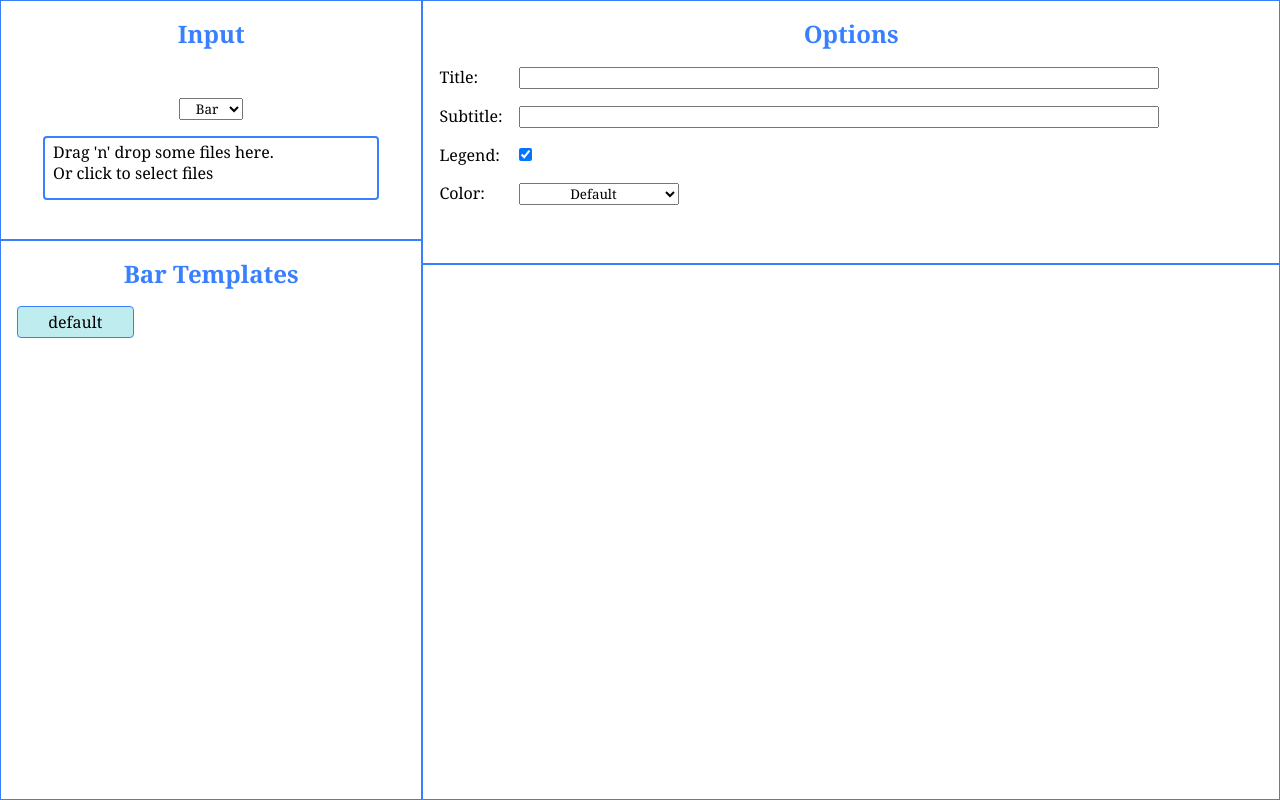
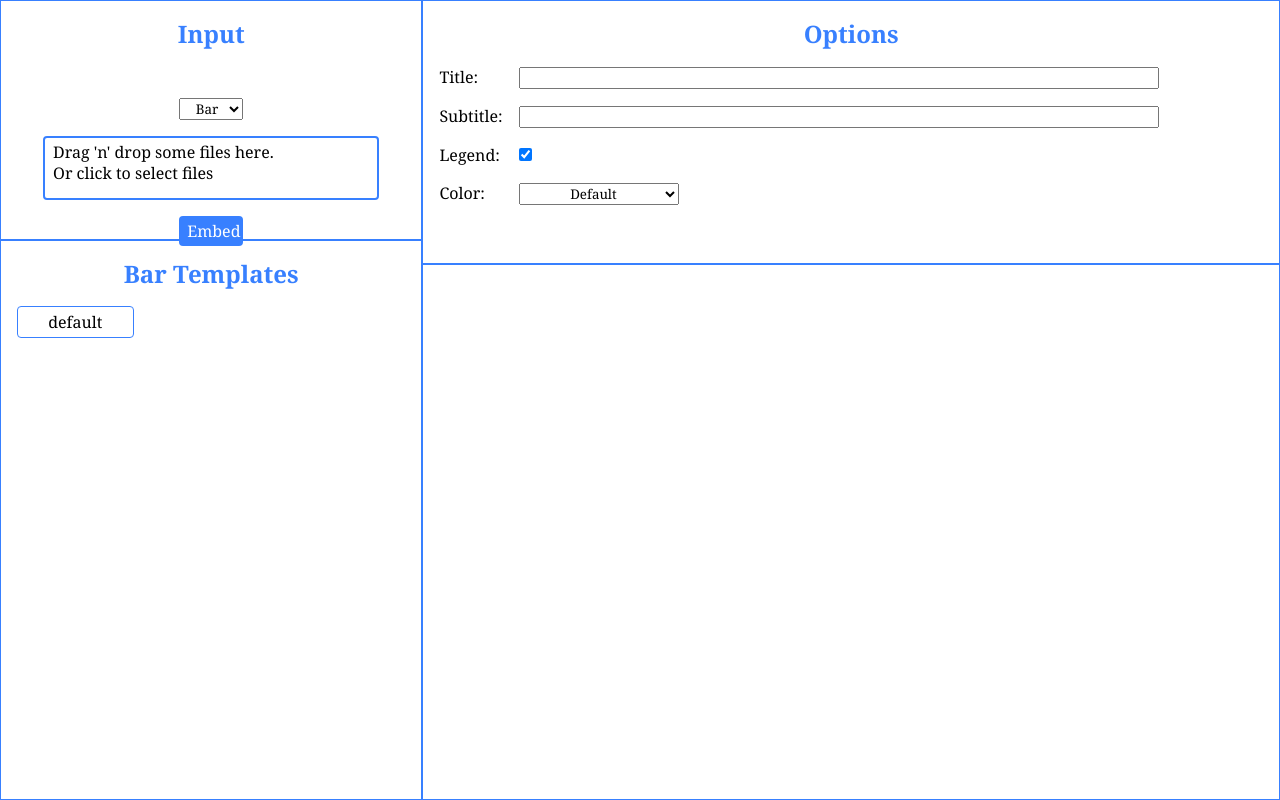
Before and after one commit to michaelcalvinwood/instant-charts-react, a React (Create React App) app: page / in a window 1280 px wide. Built offline with nearby package versions, Linux system fonts and the light colour scheme.

Commit message:
added embed button

```diff
--- a/src/App.js
+++ b/src/App.js
@@ -9,7 +9,7 @@ import template from './templates/template';
 
 function App() {
   const [templates, setTemplates] = useState(template);
-  const [templateSelection, setTemplateSelection] = useState('default');
+  const [templateSelection, setTemplateSelection] = useState('Default');
   const [chart, setChart] = useState('bar');
   const [csv, setCsv] = useState(null);
   const [config, setConfig] = useState({});
--- a/src/components/FileUpload.jsx
+++ b/src/components/FileUpload.jsx
@@ -62,6 +62,7 @@ const FileUpload = ({chart, setChart, setCsv, setConfig}) => {
                     )}
                 </Dropzone>
            </div>
+           <div className="file-upload--embed-button">Embed</div>
 
         </div>
 
--- a/src/components/FileUpload.scss
+++ b/src/components/FileUpload.scss
@@ -22,8 +22,16 @@
         width: 4rem;
         display: block;
         text-align: center;
-
-
+    }
+    &--embed-button {
+        padding: .25rem .5rem;
+        display: block;
+        margin: 1rem auto 0 auto;
+        color: white;
+        background-color: var(--primary-color);
+        width: 4rem;
+        border-radius: 4px;
+        cursor: pointer;
     }
 }
 
--- a/src/templates/pie.js
+++ b/src/templates/pie.js
@@ -8,8 +8,8 @@ const pie = {};
  * Pie Default
  */
 
-pie.default = {};
-pie.default.desktop = {
+pie.Default = {};
+pie.Default.desktop = {
     info: {
       minHeight: 350
     },
@@ -90,8 +90,8 @@ pie.default.desktop = {
  * Pie Interior
  */
 
-pie.interior = {};
-pie.interior.desktop = {
+pie.Inside = {};
+pie.Inside.desktop = {
     title: {
       left: 'center',
       textStyle: {
```
